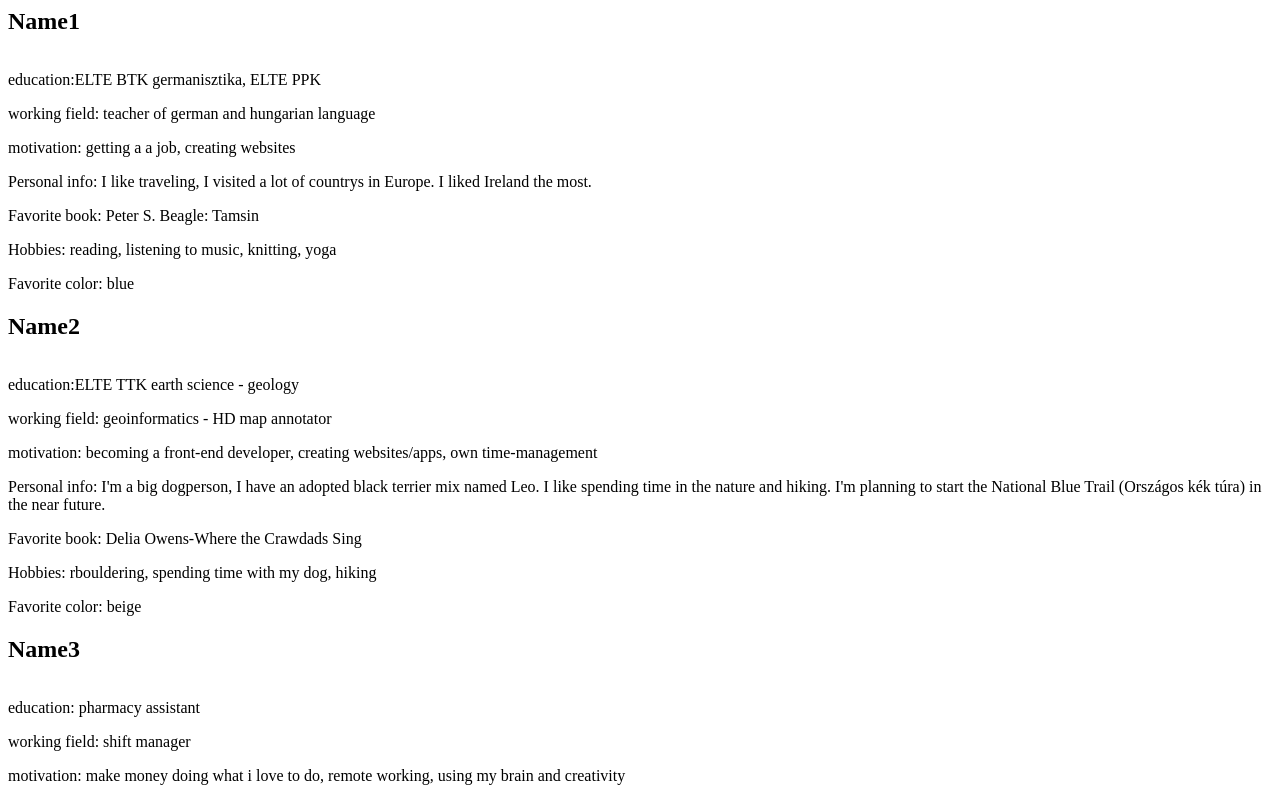
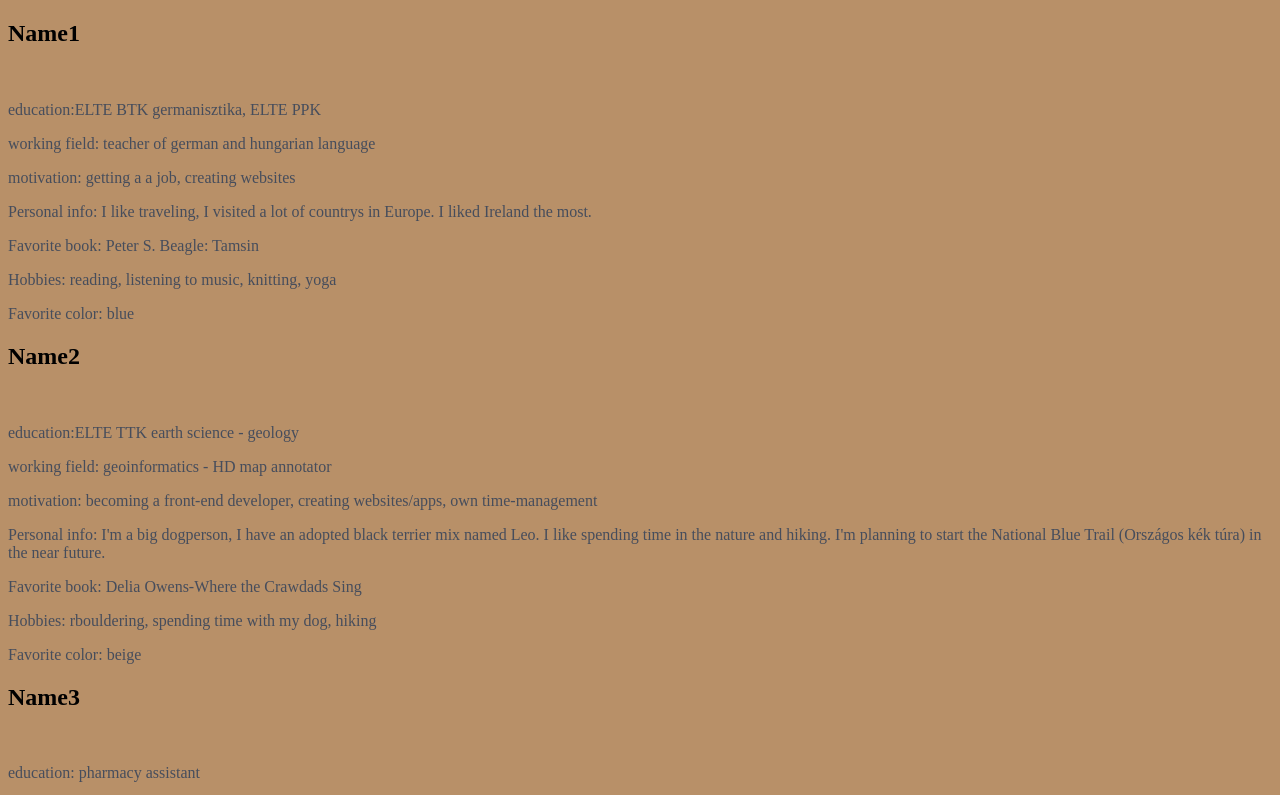
Before and after one commit to martonkertesz/week3_practice, a plain HTML site: page present_your_team_project/index.html in a window 1280 px wide. Shown: the top 795 px of the page. Drawn offline with Linux system fonts and the light colour scheme.

Commit message:
new colors added

```diff
--- a/present_your_team_project/index.html
+++ b/present_your_team_project/index.html
@@ -1,3 +1,17 @@
+<!DOCTYPE html>
+<html lang="en">
+<head>
+    <meta charset="UTF-8">
+    <meta name="viewport" content="width=device-width, initial-scale=1.0">
+    <title>Document</title>
+    <link rel="stylesheet" href="style.css">
+</head>
+<body>
+
+</body>
+</html>
+
+
 <h2>Name1</h2>
 
 <div>
--- a/present_your_team_project/style.css
+++ b/present_your_team_project/style.css
@@ -0,0 +1,7 @@
+body {
+    background-color: #b89068;;
+}
+
+p {
+    color: #464d5c;
+}
```
